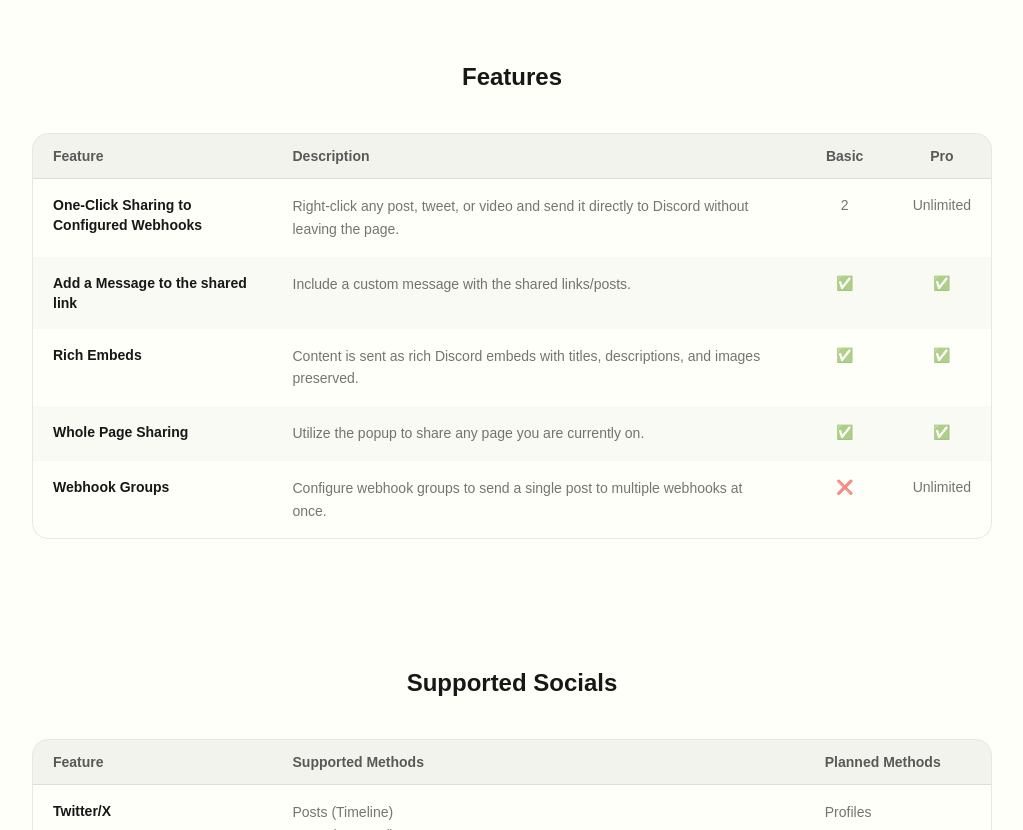
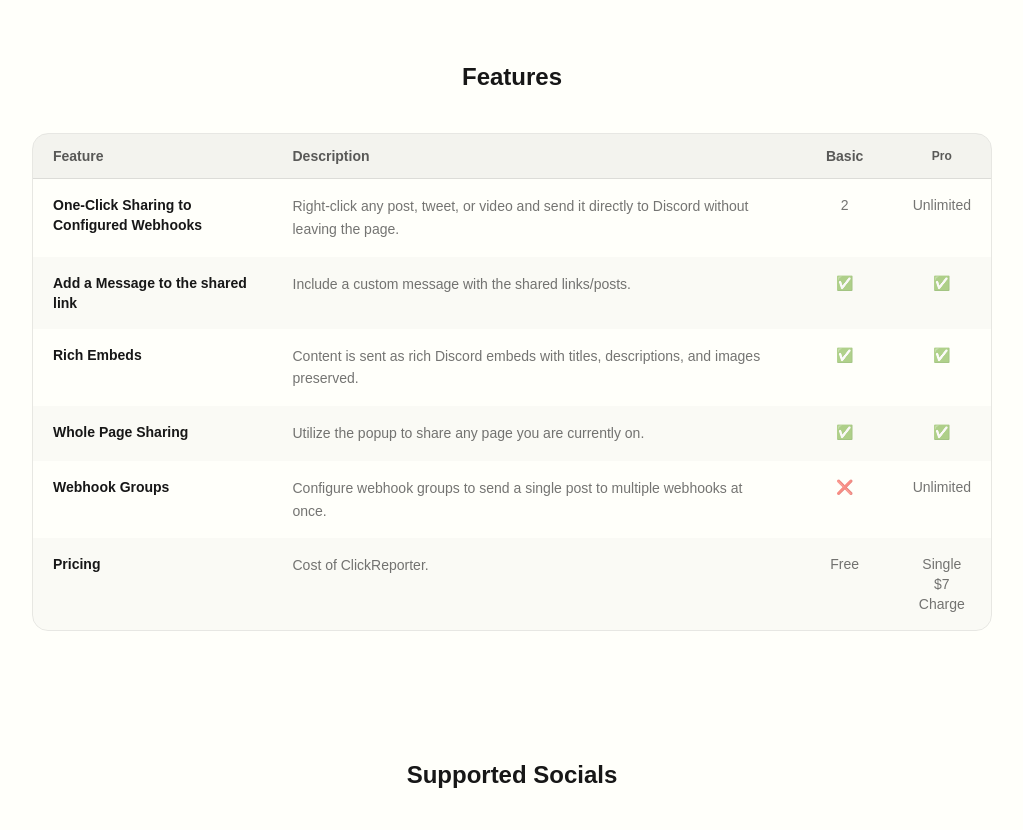
Before and after one commit to Choheron/thomascampbell.dev, a Next.js app: page /clickreporter in a window 1280 px wide. Shown: the part 640-1470 px from the top of the page, without its empty margins (128-1151 px from the left). Built offline with nearby package versions, Linux system fonts and the light colour scheme.

Commit message:
Add pricing information

```diff
--- a/src/app/clickreporter/page.tsx
+++ b/src/app/clickreporter/page.tsx
@@ -32,6 +32,12 @@
     description: "Configure webhook groups to send a single post to multiple webhooks at once.",
     basic: "❌",
     pro: "Unlimited",
+  },
+  {
+    title: "Pricing",
+    description: "Cost of ClickReporter.",
+    basic: "Free",
+    pro: "Single $7 Charge",
   },
 ]
 
@@ -157,7 +163,7 @@
                 <th className="text-left px-5 py-3 font-semibold text-foreground/70 w-1/4">Feature</th>
                 <th className="text-left px-5 py-3 font-semibold text-foreground/70">Description</th>
                 <th className="text-center px-5 py-3 font-semibold text-foreground/70 w-24">Basic</th>
-                <th className="text-center px-5 py-3 font-semibold text-foreground/70 w-24">Pro</th>
+                <th className="text-center px-5 py-3 font-semibold text-foreground/70 w-24 text-xs">Pro</th>
               </tr>
             </thead>
             <tbody>
```
